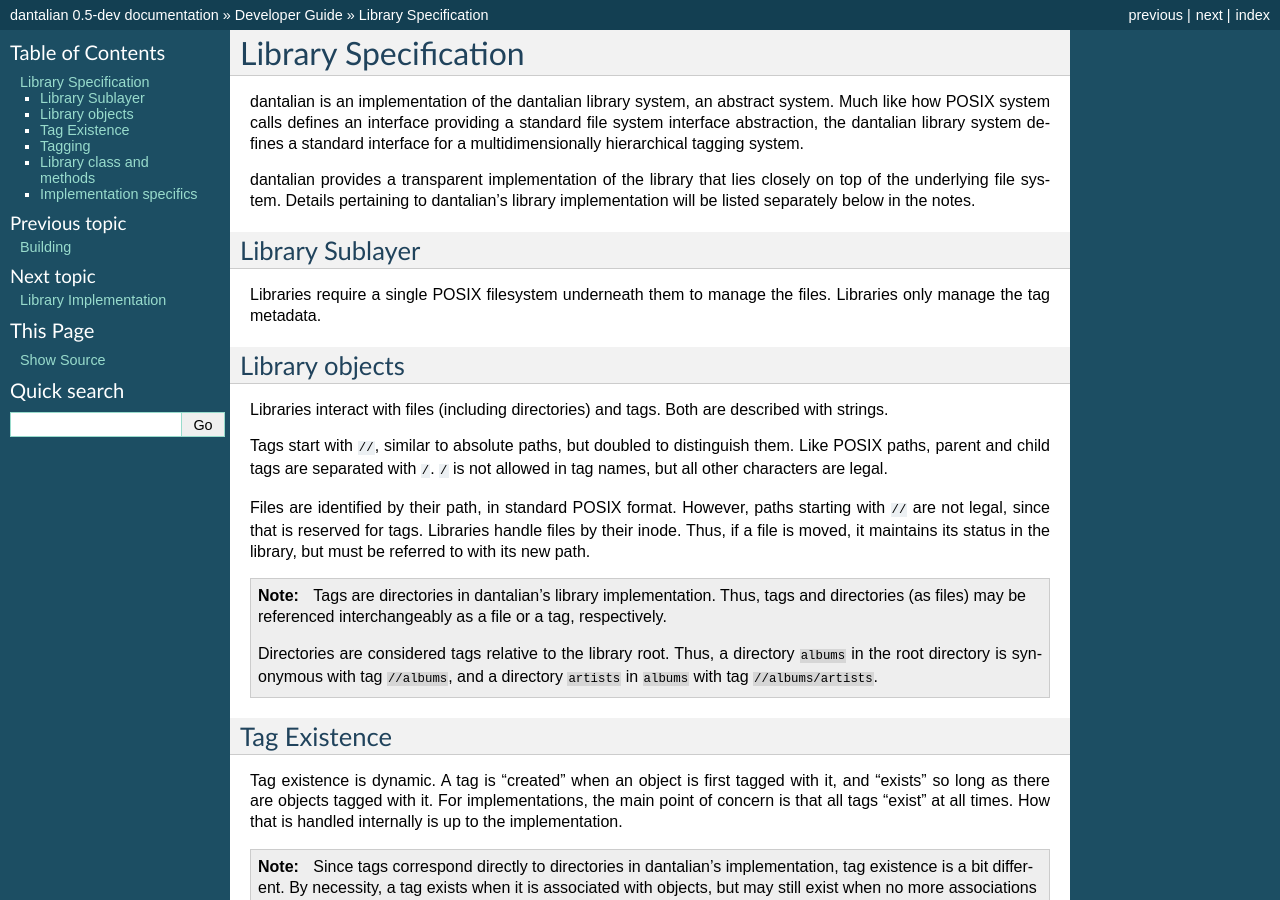
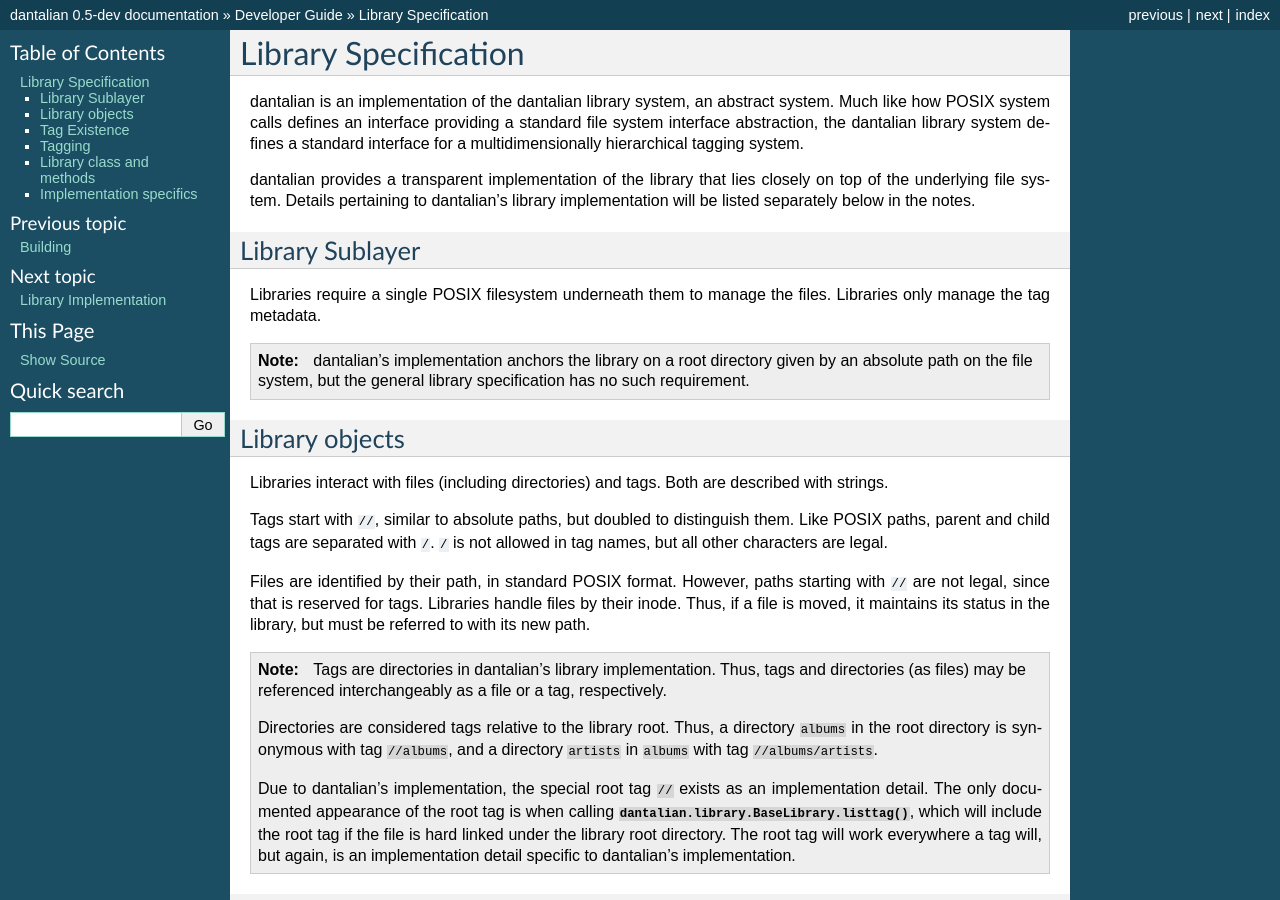
Before and after one commit to darkfeline/dantalian, a Sphinx documentation site: the page built from doc/dev/library.rst, in a window 1280 px wide and 900 px high. Built offline with Sphinx 7.4.7, drawn with Linux system fonts in a browser that asks for light colours.

Commit message:
Update library documentation

```diff
--- a/doc/dev/library.rst
+++ b/doc/dev/library.rst
@@ -19,6 +19,12 @@ Library Sublayer
 
 Libraries require a single POSIX filesystem underneath them to manage
 the files.  Libraries only manage the tag metadata.
+
+.. note::
+
+   dantalian's implementation anchors the library on a root directory
+   given by an absolute path on the file system, but the general library
+   specification has no such requirement.
 
 Library objects
 ---------------
@@ -47,6 +53,14 @@ new path.
    a directory ``albums`` in the root directory is synonymous with tag
    ``//albums``, and a directory ``artists`` in ``albums`` with tag
    ``//albums/artists``.
+
+   Due to dantalian's implementation, the special root tag ``//``
+   exists as an implementation detail.  The only documented appearance
+   of the root tag is when calling
+   :meth:`dantalian.library.BaseLibrary.listtag()`, which will include
+   the root tag if the file is hard linked under the library root
+   directory.  The root tag will work everywhere a tag will, but again,
+   is an implementation detail specific to dantalian's implementation.
 
 Tag Existence
 -------------
```
